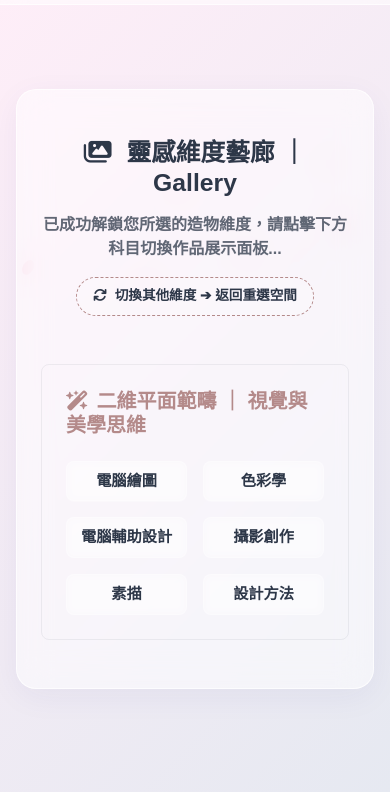
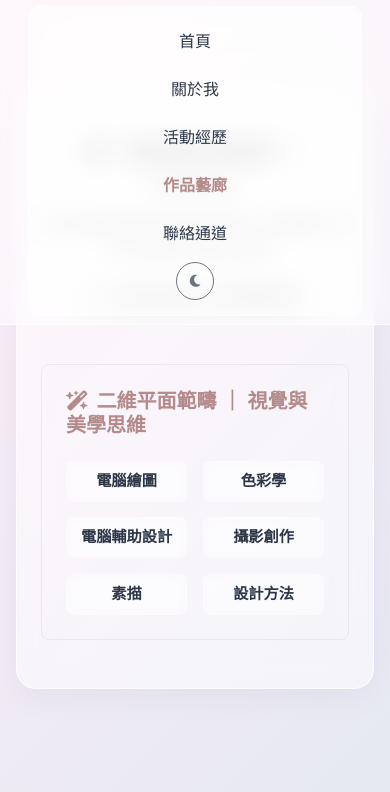
Before and after one commit to moshang0116/Mo-s-portfolio, a plain HTML site: page gallery.html in a window 390 px wide. Both pictures are taken after a click on the button 334 px from the left and 28 px from the top of the page. Shown: the part 52-844 px from the top of the page. Drawn offline with nearby package versions, Linux system fonts and the light colour scheme.

Commit message:
修正手機版排版與導覽列失效問題

```diff
--- a/gallery.html
+++ b/gallery.html
@@ -215,6 +215,24 @@
 }
 #customLightbox.hide-anime img {
     transform: scale(0.95) !important;
+}
+/* 📱 gallery.html 行動裝置專屬修正 */
+@media (max-width: 991.98px) {
+    /* 強制提升導覽列與漢堡按鈕的 z-index 層級，確保永遠在最上層、不被內容遮擋 */
+    .navbar-custom {
+        z-index: 9999 !important;
+    }
+
+    /* 避免漢堡選單展開後的選單內容文字太擠 */
+    .navbar-collapse {
+        background: var(--card-bg);
+        backdrop-filter: blur(20px);
+        -webkit-backdrop-filter: blur(20px);
+        padding: 15px;
+        border-radius: 12px;
+        margin-top: 10px;
+        border: 1px solid var(--card-border);
+    }
 }
     </style>
 </head>
@@ -2467,4 +2485,6 @@
     }
 </script>
 </body>
+<!-- 補上 Bootstrap 5 核心 JS 檔案，確保手機版導覽列摺疊選單可以正常作動 -->
+    <script src="https://cdn.jsdelivr.net/npm/bootstrap@5.3.0/dist/js/bootstrap.bundle.min.js"></script>
 </html>
```
Also changed, not shown: index.html (+19 -0 lines).
